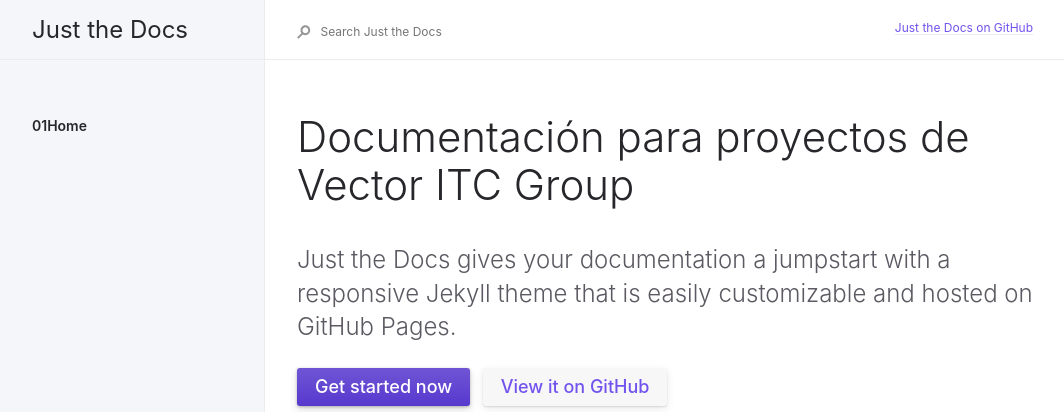
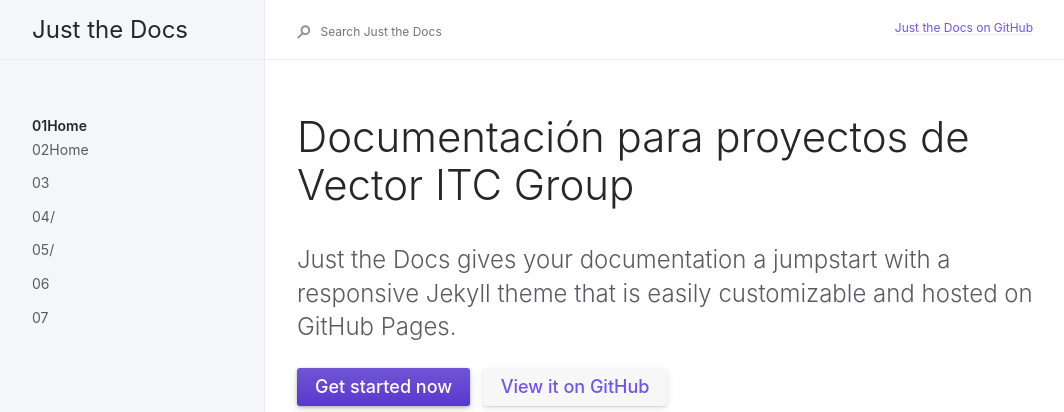
Before and after one commit to abeltranes/abeltranes.github.io, a Jekyll site: the page built from index.md, in a window 1280 px wide. Shown: the top 412 px of the page, without its empty margins (91-1155 px from the left). Built offline with Jekyll 4.4.1, drawn with Linux system fonts in a browser that asks for light colours.

Commit message:
Update nav.html

```diff
--- a/_includes/nav.html
+++ b/_includes/nav.html
@@ -9,6 +9,12 @@
               {% assign first_level_url = node.url | absolute_url %}
             {% endif %}
             <a href="{{ node.url | absolute_url }}" class="navigation-list-link{% if page.url == node.url %} active{% endif %}">01{{ node.title }}</a>
+            <p>02{{node.title}}</p>
+            <p>03{{page.parent}}</p>
+            <p>04{{node.url}}</p>
+            <p>05{{page.url}}</p>
+            <p>06{{child.url}}</p>
+            <p>07{{child.title}}</p>
             {% if node.has_children %}
               {% assign children_list = site.html_pages | sort:"nav_order" %}
               <ul class="navigation-list-child-list ">
```
